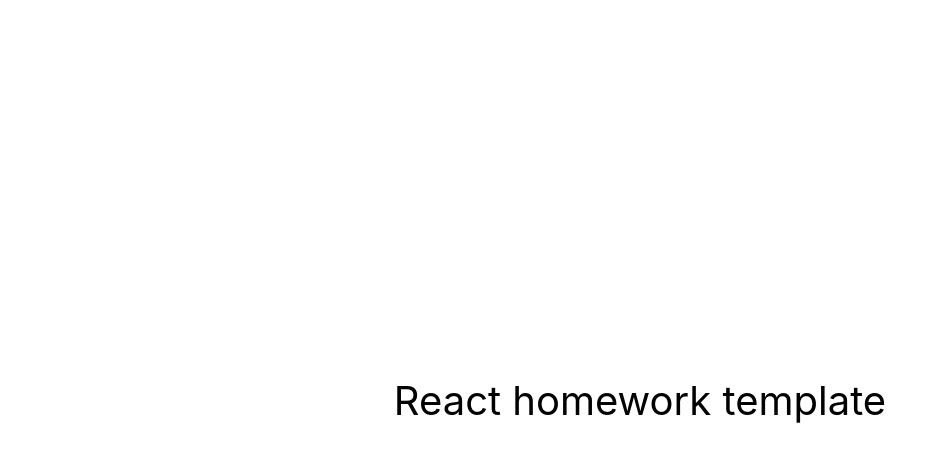
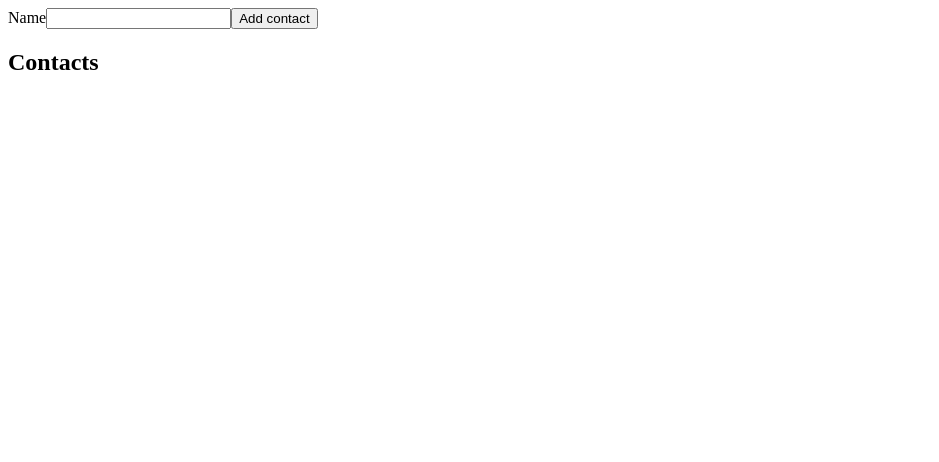
Before and after one commit to OKoHop/goit-react-hw-02-phonebook, a React (Create React App) app: page / in a window 1280 px wide. Shown: the top 462 px of the page, without its empty margins (0-939 px from the left). Built offline with nearby package versions, Linux system fonts and the light colour scheme.

Commit message:
upd many features

```diff
--- a/package.json
+++ b/package.json
@@ -2,11 +2,12 @@
   "name": "react-homework-template",
   "version": "0.1.0",
   "private": true,
-  "homepage": "https://OKoHop.github.io/react-homework-template/",
+  "homepage": "https://okohop.github.io/goit-react-hw-02-phonebook /",
   "dependencies": {
     "@testing-library/jest-dom": "^5.16.3",
     "@testing-library/react": "^12.1.4",
     "@testing-library/user-event": "^13.5.0",
+    "nanoid": "^4.0.2",
     "react": "^18.1.0",
     "react-dom": "^18.1.0",
     "react-scripts": "5.0.1",
--- a/src/components/App.jsx
+++ b/src/components/App.jsx
@@ -1,16 +1,6 @@
+import React from 'react';
+import PhonebookPage from './PhonebookPage';
+
 export const App = () => {
-  return (
-    <div
-      style={{
-        height: '100vh',
-        display: 'flex',
-        justifyContent: 'center',
-        alignItems: 'center',
-        fontSize: 40,
-        color: '#010101'
-      }}
-    >
-      React homework template
-    </div>
-  );
+  return <PhonebookPage />;
 };
--- /dev/null
+++ b/src/components/ContactList/ContactList.jsx
@@ -0,0 +1,9 @@
+export const ContactList = ({ contacts }) => {
+  return (
+    <ul>
+      {contacts.map(contact => (
+        <li>{contact.name}</li>
+      ))}
+    </ul>
+  );
+};
--- /dev/null
+++ b/src/components/PhonebookPage.jsx
@@ -0,0 +1,47 @@
+import React, { Component } from 'react';
+import { nanoid } from 'nanoid';
+import { ContactList } from './ContactList/ContactList';
+
+class PhonebookPage extends Component {
+  state = {
+    contacts: [],
+    name: '',
+  };
+
+  handleChange = evt => {
+    this.setState({ contacts: { name: evt.target.value, id: nanoid() } });
+  };
+
+  handleSubmit = evt => {
+    evt.preventDefault();
+    console.log();
+  };
+
+  render() {
+    const { contacts, name } = this.state;
+
+    return (
+      <div>
+        <form>
+          <label>
+            Name
+            <input
+              type="text"
+              name="name"
+              title="Name may contain only letters, apostrophe, dash and spaces. For example Adrian, Jacob Mercer, Charles de Batz de Castelmore d'Artagnan"
+              required
+              onChange={this.handleChange}
+            />
+          </label>
+          <button type="submit" onClick={this.handleSubmit}>
+            Add contact
+          </button>
+        </form>
+        <h2>Contacts</h2>
+        <ul></ul>
+      </div>
+    );
+  }
+}
+
+export default PhonebookPage;
--- a/src/index.css
+++ /dev/null
@@ -1,15 +0,0 @@
-@import-normalize; /* bring in normalize.css styles */
-
-body {
-  margin: 0;
-  font-family: -apple-system, BlinkMacSystemFont, 'Segoe UI', 'Roboto', 'Oxygen',
-    'Ubuntu', 'Cantarell', 'Fira Sans', 'Droid Sans', 'Helvetica Neue',
-    sans-serif;
-  -webkit-font-smoothing: antialiased;
-  -moz-osx-font-smoothing: grayscale;
-}
-
-code {
-  font-family: source-code-pro, Menlo, Monaco, Consolas, 'Courier New',
-    monospace;
-}
--- a/src/index.js
+++ b/src/index.js
@@ -1,7 +1,6 @@
 import React from 'react';
 import ReactDOM from 'react-dom/client';
 import { App } from 'components/App';
-import './index.css';
 
 ReactDOM.createRoot(document.getElementById('root')).render(
   <React.StrictMode>
```
Also changed, not shown: 1 other file (tests, documents, lock files or other folders).
